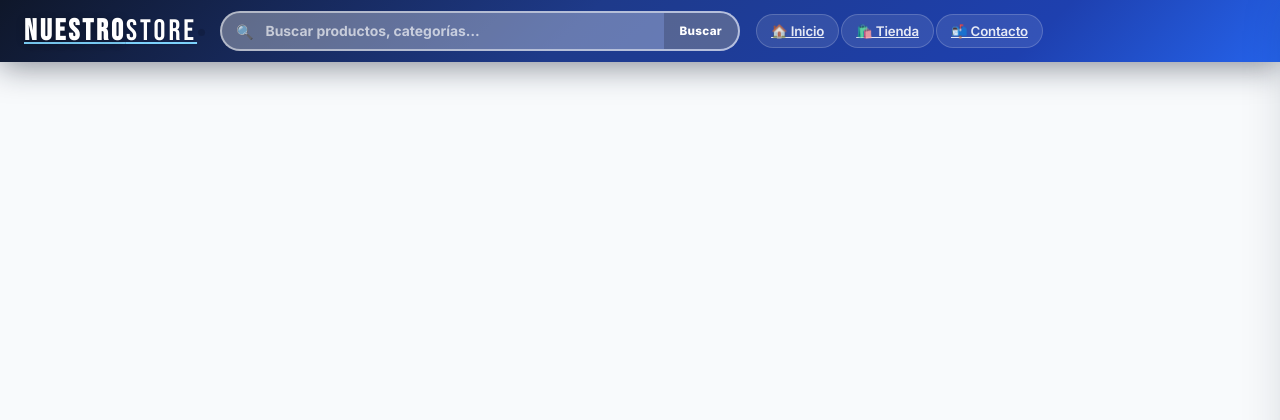
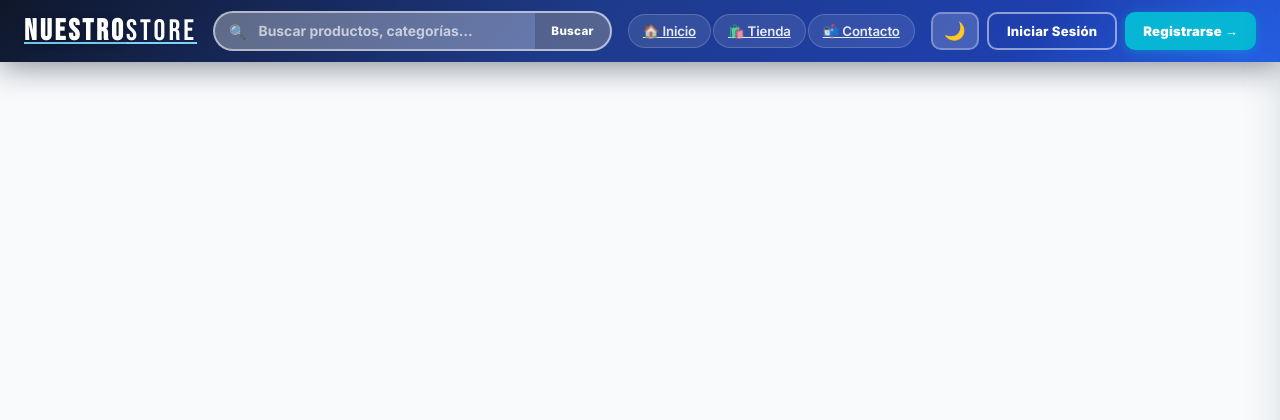
Before and after one commit to sebasgt301zapata/proyecto_web, a Django app: template nuestrostore_fix/tienda/templates/base.html in a window 1280 px wide. Shown: the top 420 px of the page. Run offline with Django 4.2, Linux system fonts and the light colour scheme; the template is opened without the code that fills it, so the values that code supplies are empty.

Commit message:
Update base.html

```diff
--- a/nuestrostore_fix/tienda/templates/base.html
+++ b/nuestrostore_fix/tienda/templates/base.html
@@ -35,7 +35,7 @@
 <!-- ══ HEADER ══ -->
 <header id="hdr">
   <div class="nav-row">
-    <a class="logo" href="/" aria-label="NuestroStore inicio"><b>Nuestro</b><span class="logo-store">Store</span><span class="logo-dot"></span></a>
+    <a class="logo" href="/" aria-label="NuestroStore inicio"><b>Nuestro</b><span class="logo-store">Store</span></a>
     <div class="search-wrap">
       <div class="sw" id="swBox">
         <span class="sw-ico">🔍</span>
@@ -57,7 +57,11 @@
       </button>
     </div>
     <button class="dm-toggle nic dm-mob" onclick="toggleDarkMode()" aria-label="Modo oscuro">🌙</button>
-    <div class="desk-acts" id="deskActs"></div>
+    <div class="desk-acts" id="deskActs">
+      <button class="dm-toggle bdn bdn-lang" onclick="toggleDarkMode()" title="Modo oscuro">🌙</button>
+      <button class="bdn bdn-o" onclick="abrirLogin()">Iniciar Sesión</button>
+      <button class="bdn bdn-f" onclick="abrirRegistro()">Registrarse →</button>
+    </div>
   </div>
 </header>
 
```
